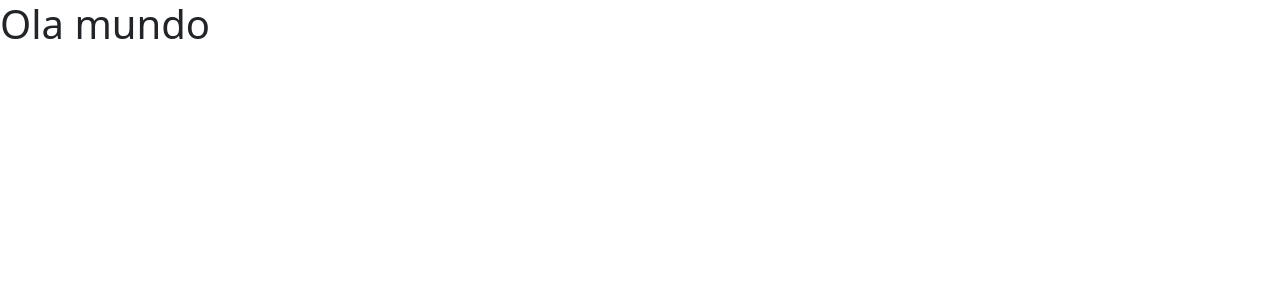
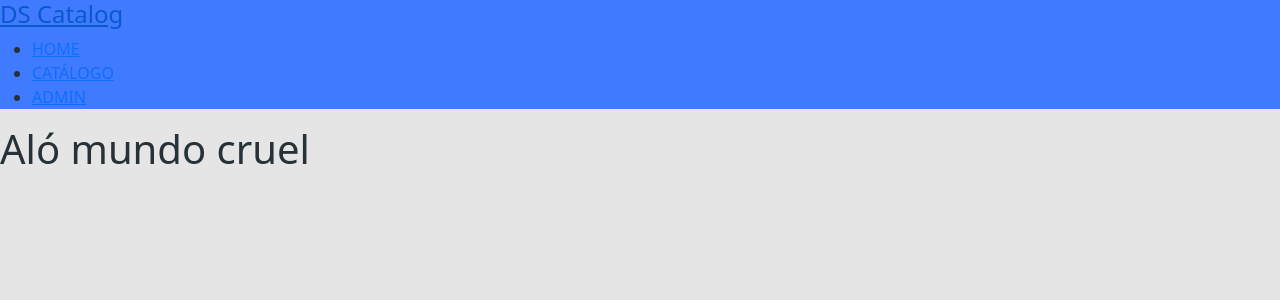
Before and after one commit to jopaulo666/dscatalog-bootcamp, a React (Create React App) app in the folder frontend/: page / in a window 1280 px wide. Shown: the top 300 px of the page. Built offline with nearby package versions, Linux system fonts and the light colour scheme; the HTML template or start-up script is replaced by a standard one.

Commit message:
Criando component Navbar

```diff
--- a/frontend/src/App.tsx
+++ b/frontend/src/App.tsx
@@ -1,10 +1,14 @@
-import Hello from 'components/Hello';
+import Navbar from 'components/Navbar';
+import './assets/styles/custom.scss';
 import './App.css';
 
-function App() {
+const App = () => {
 
   return (
-    <Hello />
+    <>
+      <Navbar />
+      <h1>Aló mundo cruel</h1>
+    </>
   );
 }
 
--- /dev/null
+++ b/frontend/src/assets/styles/custom.scss
@@ -0,0 +1,8 @@
+$theme-colors: (
+  'primary': #407bff,
+);
+
+$body-bg: #e5e5e5;
+$body-color: #263238;
+
+@import '~bootstrap/scss/bootstrap.scss';
--- a/frontend/src/components/Hello/index.tsx
+++ /dev/null
@@ -1,8 +0,0 @@
-function Hello() {
-
-    return (
-        <h1>Ola mundo</h1>
-    );
-}
-
-export default Hello;
--- /dev/null
+++ b/frontend/src/components/Navbar/index.tsx
@@ -0,0 +1,27 @@
+const Navbar = () => {
+    return (
+        <nav className="bg-primary">
+            <div>
+                <a href="link">
+                    <h4>DS Catalog</h4>
+                </a>
+                <div>
+                    <ul>
+                        <li>
+                            <a href="link">HOME</a>
+                        </li>
+                        <li>
+                            <a href="link">CATÁLOGO</a>
+                        </li>
+                        <li>
+                            <a href="link">ADMIN</a>
+                        </li>
+                    </ul>
+                </div>
+            </div>
+        </nav>
+
+    );
+}
+
+export default Navbar;
```
